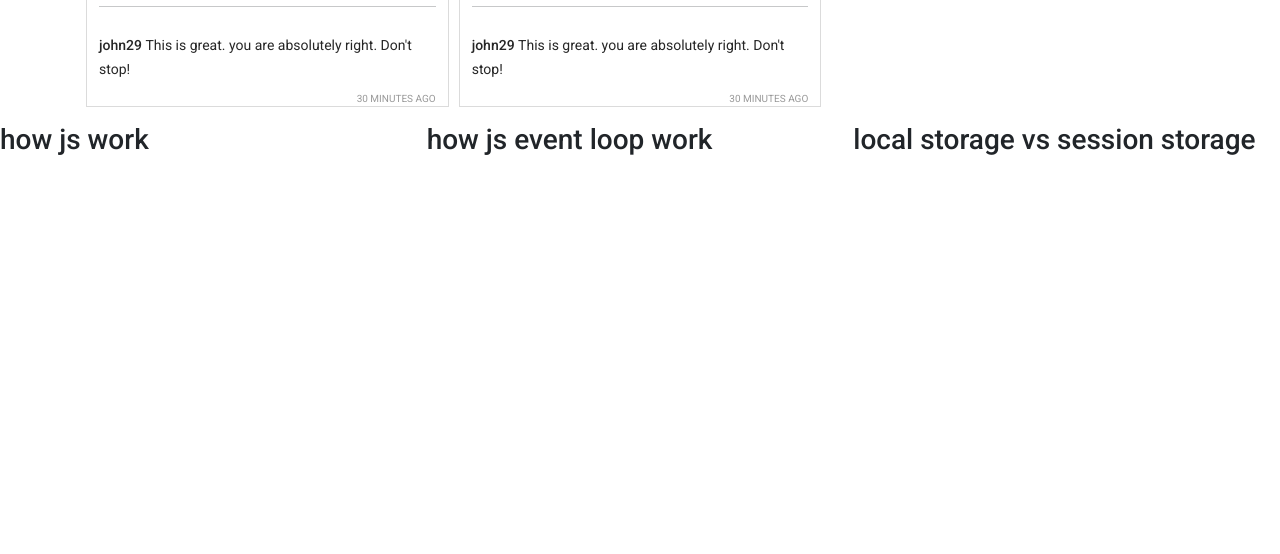
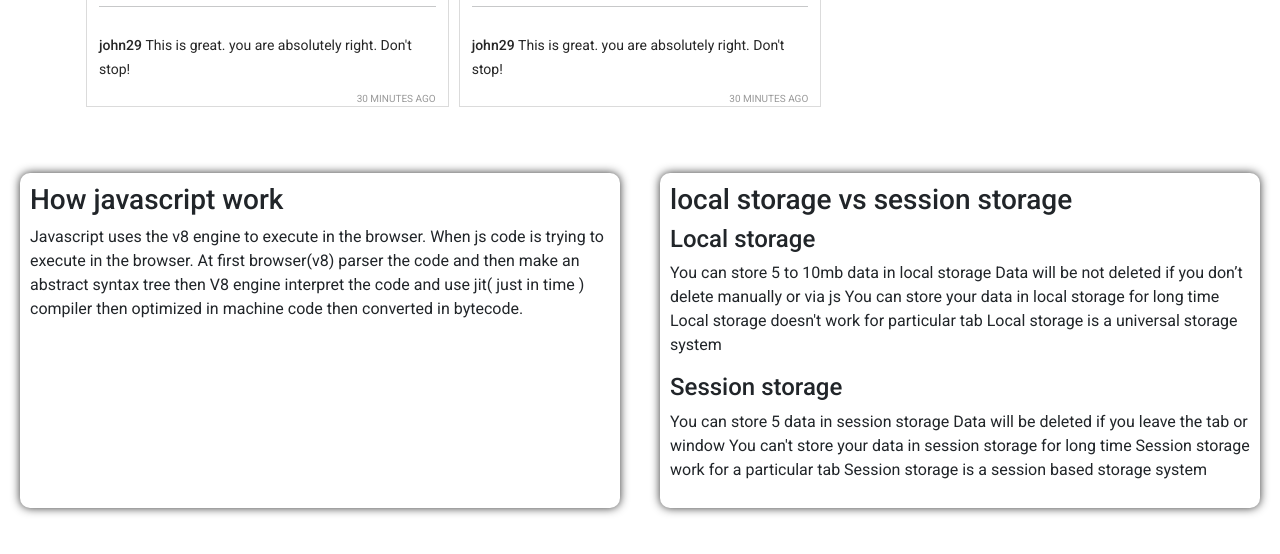
Before and after one commit to alamgir5253/assignment-7, a plain HTML site: page index.html in a window 1280 px wide. Shown: the part 1425-1979 px from the top of the page. Before the commit the page ends 1590 px from the top, so only its background shows below. Drawn offline with nearby package versions, Linux system fonts and the light colour scheme.

Commit message:
bonus part done

```diff
--- a/css/style.css
+++ b/css/style.css
@@ -260,4 +260,12 @@ img {
 /* bonus section start  */
 .answer-section{
   display: grid;
-  grid-template-columns:repeat(3, 1fr) ;}
+  grid-template-columns:repeat(2, 1fr);
+  margin: 50px auto;
+}
+.answer,.answer-3{
+  box-shadow: 0 0 10px #333;
+  padding: 10px;
+  margin: 0 20px;
+  border-radius: 10px;
+}
--- a/index.html
+++ b/index.html
@@ -80,13 +80,33 @@
         <section>
             <div class="answer-section">
                 <div class="answer">
-                    <h3>how js work</h3>
+                    <h3>How javascript work</h3>
+                    <p>Javascript  uses the v8 engine to execute in the browser.
+                        When js code is trying to execute in the browser. At first  browser(v8) parser the code and then make an abstract syntax tree  then V8 engine  interpret the code and use jit( just in time ) compiler then optimized in machine code then converted in bytecode.
+                        </p>
                 </div>
-                <div class="answer-2">
+                <!-- <div class="answer-2">
                     <h3>how js event loop work</h3>
-                </div>
+                </div> -->
                 <div class="answer-3">
                     <h3>local storage vs session storage</h3>
+                    <h4>Local storage</h4>
+                    <p>You can store 5 to 10mb data in local storage
+                        Data will be not deleted if you don’t delete manually or via js
+                        You can store your data in local storage for long time
+                        Local storage doesn't work for particular tab
+                        Local storage  is a universal storage system
+                        </p>
+                    <h4>Session storage </h4>
+                    <p>You can store 5  data in session storage
+                        Data will be deleted if you leave  the tab or window
+                        You can't store your data in session storage for long time
+                        Session storage work for a particular tab
+                        Session storage is a session based storage system
+
+                        </p>
+
+
                 </div>
             </div>
         </section>
```
